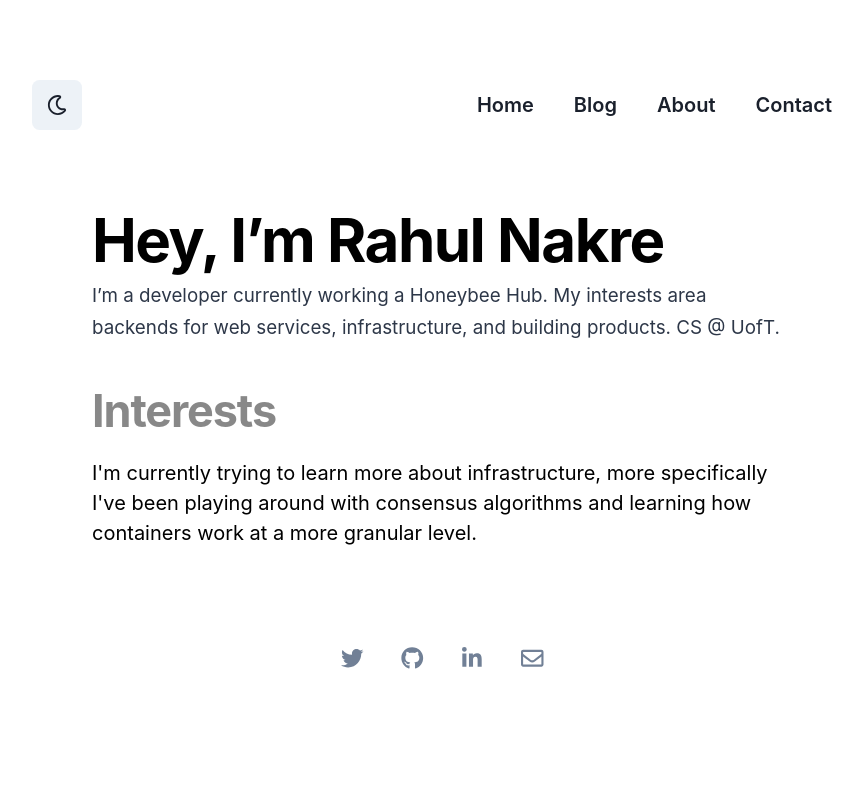
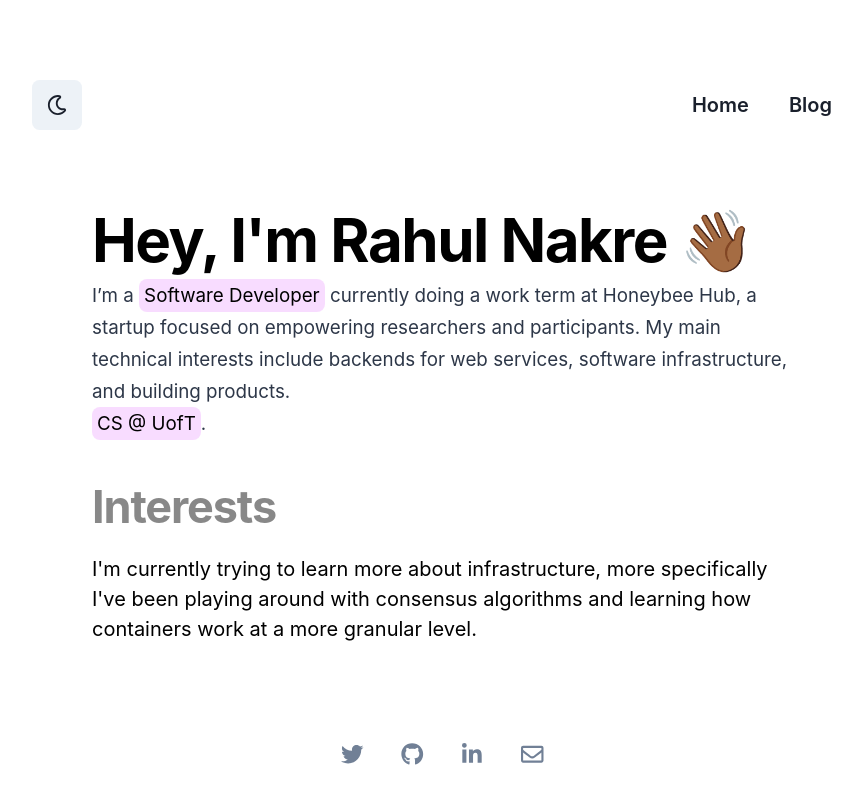
Before and after one commit to rahulnakre/home, a Next.js app: page / in a window 1280 px wide. Shown: the whole page, without its empty margins (198-1061 px from the left). Built offline with nearby package versions, Linux system fonts and the light colour scheme.

Commit message:
Added title toHead tag, and highlights to descriptition blurb

```diff
--- a/components/Container.tsx
+++ b/components/Container.tsx
@@ -66,7 +66,7 @@ const Container = ({ children }) => {
               Blog
             </Button>
           </NextLink>
-          <NextLink href="/about" passHref>
+          {/* <NextLink href="/about" passHref>
             <Button as="a" variant="ghost" p={[1, 4]}>
               About
             </Button>
@@ -75,7 +75,7 @@ const Container = ({ children }) => {
             <Button as="a" variant="ghost" p={[1, 4]}>
               Contact
             </Button>
-          </NextLink>
+          </NextLink> */}
         </Box>
       </StickyNav>
       <Flex
--- a/pages/_app.tsx
+++ b/pages/_app.tsx
@@ -50,6 +50,7 @@ function MyApp({ Component, pageProps }) {
             content="/static/favicons/browserconfig.xml"
             name="msapplication-config"
           />
+          <title>Rahul Nakre's Cove</title>
           {/* <meta content="14d2e73487fa6c71" name="yandex-verification" />
           <meta
             content="eZSdmzAXlLkKhNJzfgwDqWORghxnJ8qR9_CHdAh5-xw"
--- a/pages/index.tsx
+++ b/pages/index.tsx
@@ -34,12 +34,13 @@ const Home:FC<HomeProps> = () => {
           maxWidth="700px"
         >
           <Heading letterSpacing="tight" mb={2} as="h1" size="2xl">
-            Hey, I’m Rahul Nakre
+            Hey, I'm Rahul Nakre 👋🏾
           </Heading>
           <Text color={secondaryTextColor[colorMode]}>
-            I’m a developer currently working a Honeybee Hub. My interests area
-            backends for web services, infrastructure, and building products.
-            CS @ UofT.
+            I’m a <Text as="mark">Software Developer</Text> currently doing a work term at Honeybee Hub, a startup focused on
+            empowering researchers and participants. My main technical interests include
+            backends for web services, software infrastructure, and building products.<br />
+            <Text as="mark">CS @ UofT</Text>.
           </Text>
         </Flex>
         <Flex
```
